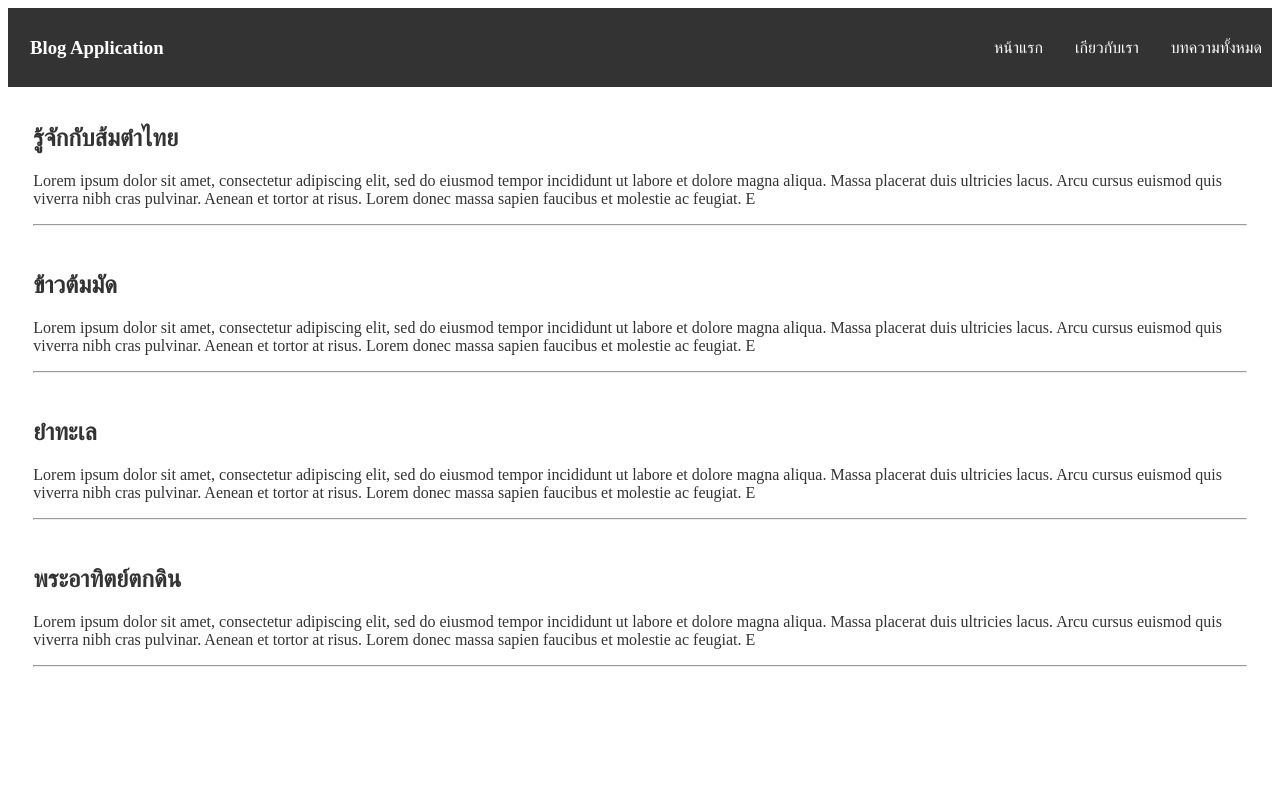
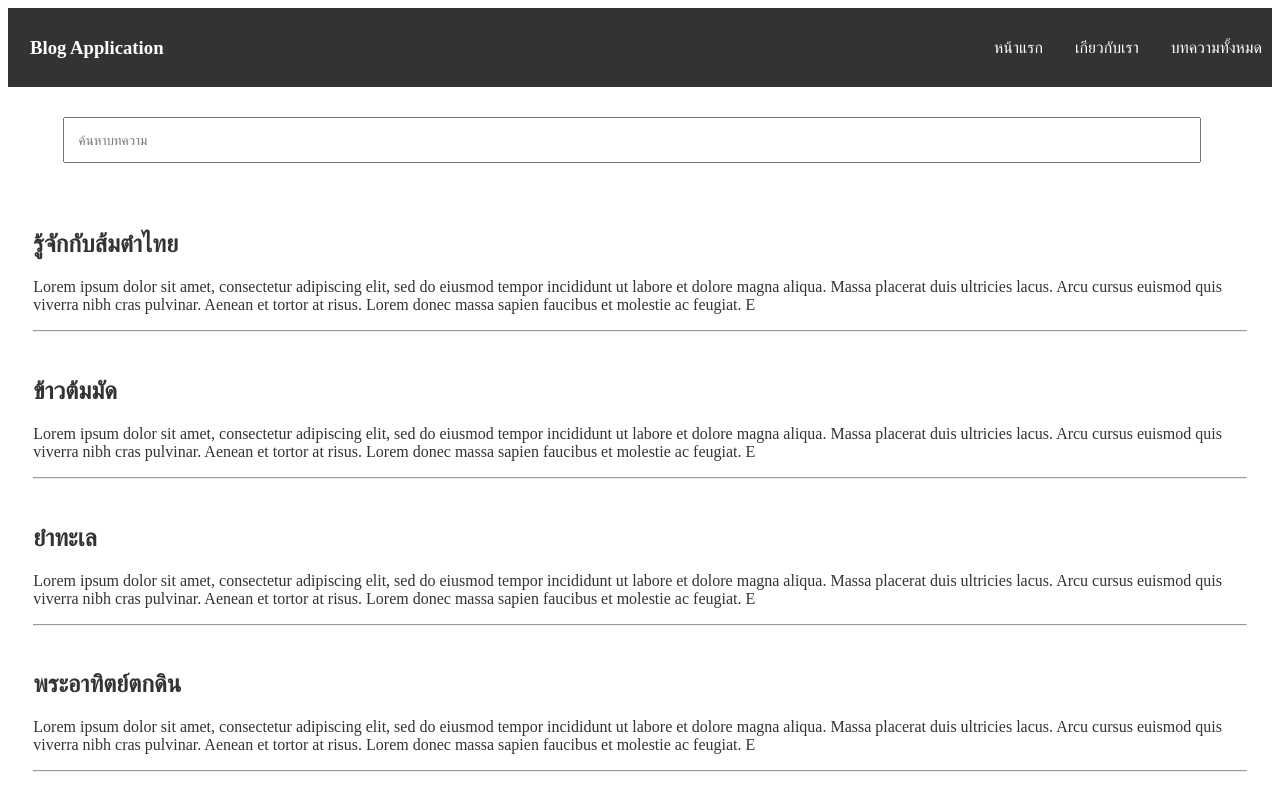
Before and after one commit to Bank-Chanwit/react-blog-app, a React (Create React App) app: page /Blogs in a window 1280 px wide. Built offline with nearby package versions, Linux system fonts and the light colour scheme.

Commit message:
add blogs component 3

```diff
--- a/src/components/Blogs.css
+++ b/src/components/Blogs.css
@@ -6,3 +6,14 @@
 .card{
     color: #333;
 }
+.search-container{
+    margin: 30px;
+}
+.search-input{
+    padding: 1em 1em;
+    width: 96%;
+    font-style: 18px;
+}
+.search-input:focus{
+    outline: none;
+}
--- a/src/components/Blogs.js
+++ b/src/components/Blogs.js
@@ -1,11 +1,27 @@
-import "./Blogs.css"
+import "./Blogs.css";
 import blogs from "../data/blogs";
 import { Link } from "react-router-dom";
+import { useState, useEffect } from "react";
 export default function Blogs() {
+  const [search, setSearch] = useState("");
+  const [filter, setfilter] = useState([]);
+  useEffect(()=>{
+    const result = blogs.filter((item)=>item.title.includes(search));
+    setfilter(result)
+  },[search]);
   return (
     <div className="blogs-container">
+      <div className="search-container">
+        <input
+          type="text"
+          className="search-input"
+          placeholder="ค้นหาบทความ"
+          value={search}
+          onChange={(e)=>setSearch(e.target.value)}
+        ></input>
+      </div>
       <article>
-                {blogs.map((item) => (
+        {filter.map((item) => (
           <Link to={`/blog/${item.id}`} key={item.id}>
             <div className="card" key={item.id}>
               <h2>{item.title}</h2>
@@ -16,5 +32,5 @@
         ))}
       </article>
     </div>
-    )
+  );
 }
```
Lines whose indentation alone changed are shown as unchanged.
